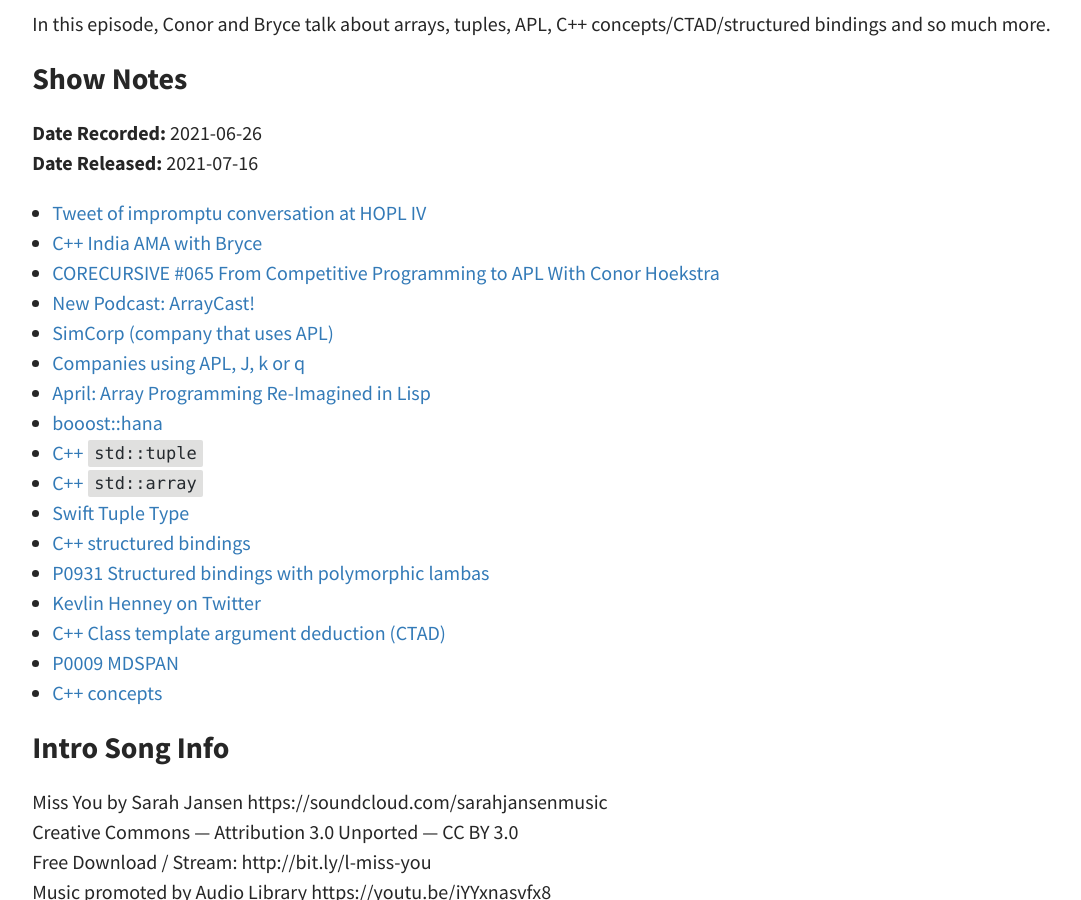
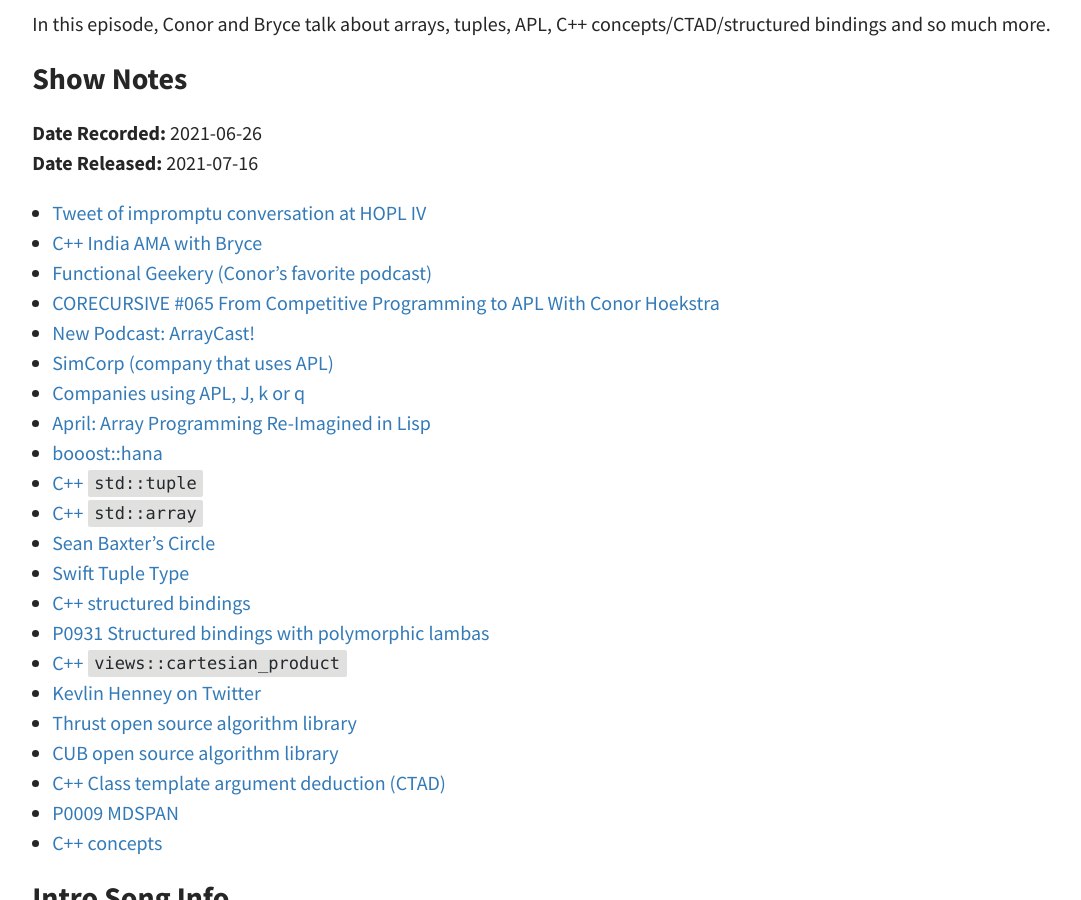
Before and after one commit to codereport/adsp2, a Jekyll site: the page built from _posts/2021-07-16-Episode-34.md, in a window 1280 px wide and 900 px high, scrolled down 365 px. Shown: the whole window, without its empty margins (83-1164 px from the left). Built offline with Jekyll 4.4.1, drawn with Linux system fonts in a browser that asks for light colours.

Commit message:
Update show notes

```diff
--- a/_posts/2021-07-16-Episode-34.md
+++ b/_posts/2021-07-16-Episode-34.md
@@ -19,6 +19,7 @@
 
 * [Tweet of impromptu conversation at HOPL IV](https://twitter.com/code_report/status/1407062396267544581?s=20)
 * [C++ India AMA with Bryce](https://www.youtube.com/watch?v=LsNRdkTZWG4)
+* [Functional Geekery (Conor's favorite podcast)](https://www.functionalgeekery.com/)
 * [CORECURSIVE #065 From Competitive Programming to APL With Conor Hoekstra](https://corecursive.com/065-competitive-coding-with-conor-hoekstra/)
 * [New Podcast: ArrayCast!](https://www.arraycast.com/)
 * [SimCorp (company that uses APL)](https://www.simcorp.com/)
@@ -27,10 +28,14 @@
 * [booost::hana](https://www.boost.org/doc/libs/1_61_0/libs/hana/doc/html/index.html)
 * [C++ `std::tuple`](https://en.cppreference.com/w/cpp/utility/tuple)
 * [C++ `std::array`](https://en.cppreference.com/w/cpp/container/array)
+* [Sean Baxter's Circle](https://www.circle-lang.org/)
 * [Swift Tuple Type](https://docs.swift.org/swift-book/ReferenceManual/Types.html)
 * [C++ structured bindings](https://en.cppreference.com/w/cpp/language/structured_binding)
 * [P0931 Structured bindings with polymorphic lambas](http://www.open-std.org/jtc1/sc22/wg21/docs/papers/2018/p0931r0.pdf)
+* [C++ `views::cartesian_product`](http://www.open-std.org/jtc1/sc22/wg21/docs/papers/2021/p2374r1.html)
 * [Kevlin Henney on Twitter](https://twitter.com/KevlinHenney)
+* [Thrust open source algorithm library](https://docs.nvidia.com/cuda/thrust/index.html)
+* [CUB open source algorithm library](https://nvlabs.github.io/cub/)
 * [C++ Class template argument deduction (CTAD)](https://en.cppreference.com/w/cpp/language/class_template_argument_deduction)
 * [P0009 MDSPAN](http://www.open-std.org/jtc1/sc22/wg21/docs/papers/2020/p0009r10.html)
 * [C++ concepts](https://en.cppreference.com/w/cpp/language/constraints)
```
